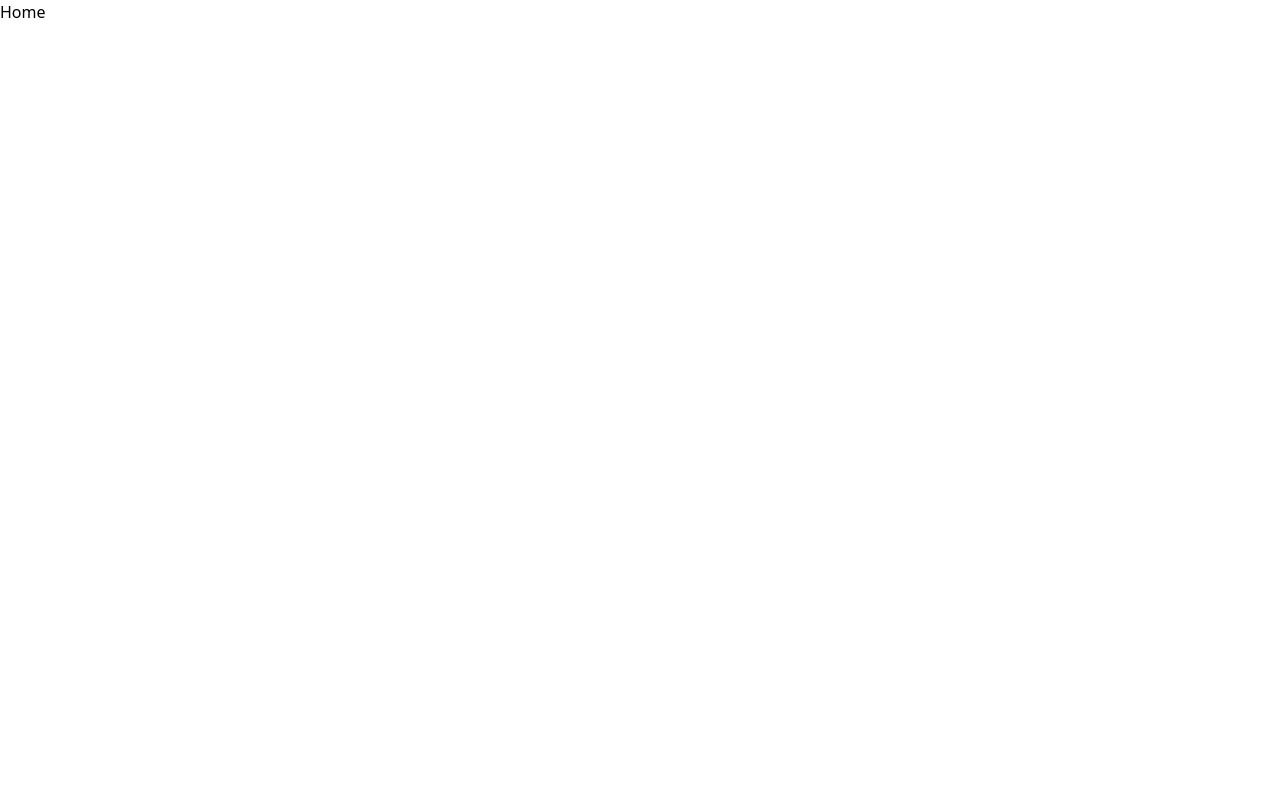
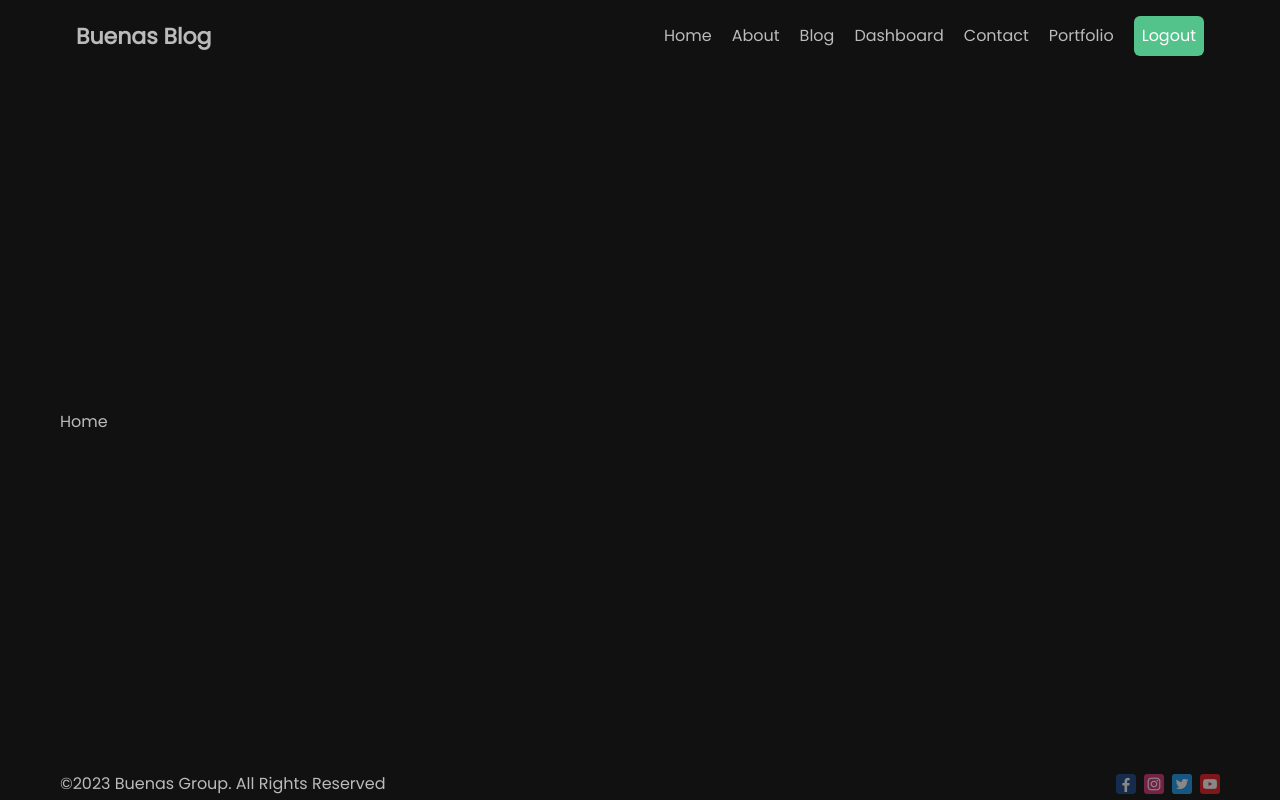
Before and after one commit to George-Kibe/Nextjs-Fullstack, a Next.js app in the folder next-blog/: page / in a window 1280 px wide. Built offline with nearby package versions, Linux system fonts and the light colour scheme.

Commit message:
navbar and footer

```diff
--- /dev/null
+++ b/next-blog/src/app/contact/loading.jsx
@@ -0,0 +1,9 @@
+import React from 'react'
+
+const Loading = () => {
+  return (
+    <div>Loading</div>
+  )
+}
+
+export default Loading
--- a/next-blog/src/app/contact/page.jsx
+++ b/next-blog/src/app/contact/page.jsx
@@ -1,4 +1,5 @@
-import React from 'react'
+import React from "react"
+import styles from "./page.module.css"
 
 const Contact = () => {
   return (
--- /dev/null
+++ b/next-blog/src/app/contact/page.module.css
@@ -0,0 +1,3 @@
+.container{
+    background-color: red;
+}
--- a/next-blog/src/app/globals.css
+++ b/next-blog/src/app/globals.css
@@ -2,26 +2,31 @@
 @tailwind components;
 @tailwind utilities;
 
-/* :root {
-  --foreground-rgb: 0, 0, 0;
-  --background-start-rgb: 214, 219, 220;
-  --background-end-rgb: 255, 255, 255;
+* {
+  box-sizing: border-box;
+  padding: 0;
+  margin: 0
+}
+html, body {
+  color: #bbb;
+  /* background: linear-gradient( to bottom, transparent, #bbb ) #111; */
+  background-color: #111;
+  overflow-x: hidden;
+  max-width: 100vw;
+  min-height: 100vh;
 }
 
-@media (prefers-color-scheme: dark) {
-  :root {
-    --foreground-rgb: 255, 255, 255;
-    --background-start-rgb: 0, 0, 0;
-    --background-end-rgb: 0, 0, 0;
-  }
+a {
+  text-decoration: none;
+  color: inherit;
 }
 
-body {
-  color: rgb(var(--foreground-rgb));
-  background: linear-gradient(
-      to bottom,
-      transparent,
-      rgb(var(--background-end-rgb))
-    )
-    rgb(var(--background-start-rgb));
-} */
+.container {
+  max-width: 100vw;
+  min-height: 100vh;
+  margin: 0 auto;
+  padding: 0 60px;
+  display: flex;
+  flex-direction: column;
+  justify-content: space-between;
+}
--- a/next-blog/src/app/layout.js
+++ b/next-blog/src/app/layout.js
@@ -1,7 +1,9 @@
+import Navbar from '@/components/navbar/Navbar'
 import './globals.css'
-import { Inter } from 'next/font/google'
+import { Inter, Roboto, Poppins } from 'next/font/google'
+import Footer from '@/components/footer/Footer'
 
-const inter = Inter({ subsets: ['latin'] })
+const poppins = Poppins({ subsets: ['latin'], weight: "400" })
 
 export const metadata = {
   title: 'Nextjs Blog',
@@ -11,7 +13,13 @@ export const metadata = {
 export default function RootLayout({ children }) {
   return (
     <html lang="en">
-      <body>{children}</body>
+        <body className={poppins.className}>
+          <div className='container'>
+            <Navbar />
+            {children}
+            <Footer />
+          </div>
+        </body>
     </html>
   )
 }
--- /dev/null
+++ b/next-blog/src/components/footer/Footer.jsx
@@ -0,0 +1,18 @@
+import Image from 'next/image'
+import React from 'react'
+
+const Footer = () => {
+  return (
+    <div className='text-{14px] flex items-center justify-between mb-1'>
+      <div>©2023 Buenas Group. All Rights Reserved</div>
+      <div className='flex gap-2'>
+        <div className='h-5 w-5 relative'><Image fill className='cursor-pointer opacity-50' src={"/1.png"} alt='Buenas Facebook' /></div>
+        <div className='h-5 w-5 relative'><Image fill className='cursor-pointer opacity-50' src={"/2.png"} alt='Buenas Instagram' /></div>
+        <div className='h-5 w-5 relative'><Image fill className='cursor-pointer opacity-50' src={"/3.png"} alt='Buenas Twitter' /></div>
+        <div className='h-5 w-5 relative'><Image fill className='cursor-pointer opacity-50' src={"/4.png"} alt='Buenas Youtube' /></div>
+      </div>
+    </div>
+  )
+}
+
+export default Footer
--- /dev/null
+++ b/next-blog/src/components/navbar/Navbar.jsx
@@ -0,0 +1,35 @@
+"use client"
+
+import Link from 'next/link'
+import React from 'react'
+
+const links = [
+  { id: 1, title: "Home", url: "/"},
+  { id: 2, title: "About", url: "/about"},
+  { id: 3, title: "Blog", url: "/blog"},
+  { id: 4, title: "Dashboard", url: "/dashboard"},
+  { id: 5, title: "Contact", url: "/contact"},
+  { id: 6, title: "Portfolio", url: "/portfolio"},
+]
+
+const Navbar = () => {
+  const logoutUser = () => {
+    console.log("user Logged out!")
+  }
+
+  return (
+    <div className="flex justify-between items-center p-4">
+      <Link href="/"  className="font-bold text-[22px]">Buenas Blog</Link>
+      <div className="flex gap-5 items-center">
+        {links.map((link) => (
+          <Link key={link.id} href={link.url}  className="">{link.title}</Link>
+        ))}
+        <button onClick={logoutUser} className="p-2 border-none bg-[#53c28b] text-white cursor-pointer rounded-md">
+          Logout
+        </button>
+      </div>
+    </div>
+  )
+}
+
+export default Navbar
--- /dev/null
+++ b/next-blog/src/components/navbar/navbar.module.css
@@ -0,0 +1,6 @@
+.container{
+
+}
+.logo{
+
+}
```
